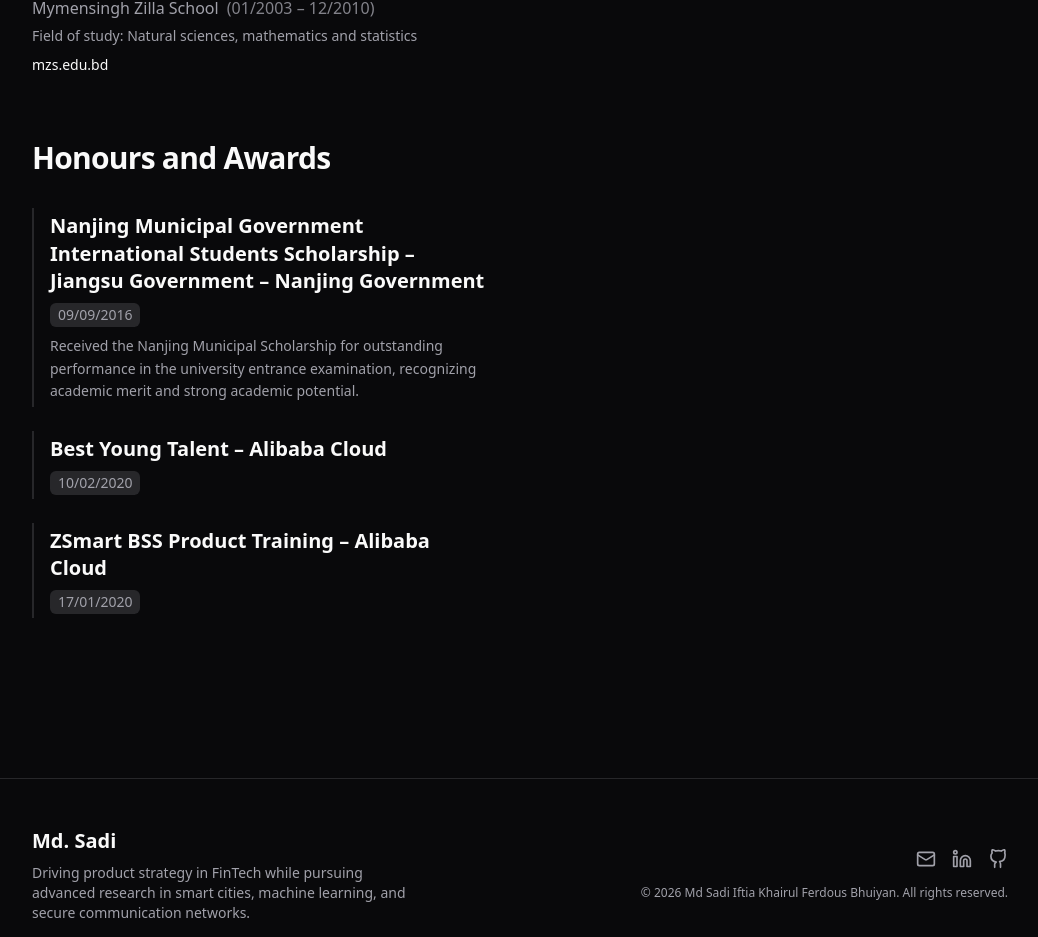
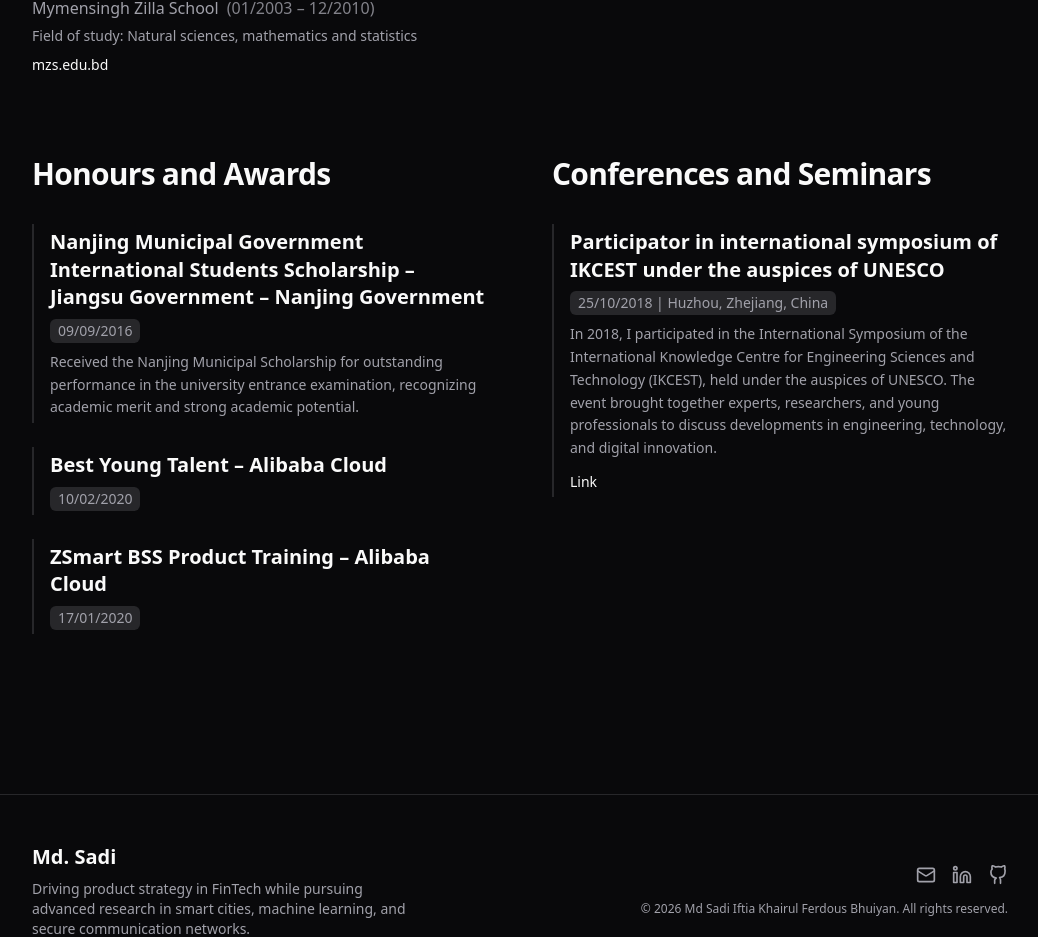
Before and after one commit to sadiifti/Portfolio, a Next.js app: page /Portfolio/ in a window 1280 px wide. Shown: the part 2717-3654 px from the top of the page, without its empty margins (120-1158 px from the left). Built offline with nearby package versions, Linux system fonts and the light colour scheme.

Commit message:
Added Conferences section side-by-side with Honours

```diff
--- a/src/components/Skills.tsx
+++ b/src/components/Skills.tsx
@@ -54,6 +54,15 @@ const awards = [
   {
     title: "ZSmart BSS Product Training – Alibaba Cloud",
     date: "17/01/2020"
+  }
+];
+
+const conferences = [
+  {
+    title: "Participator in international symposium of IKCEST under the auspices of UNESCO",
+    date: "25/10/2018 | Huzhou, Zhejiang, China",
+    description: "In 2018, I participated in the International Symposium of the International Knowledge Centre for Engineering Sciences and Technology (IKCEST), held under the auspices of UNESCO. The event brought together experts, researchers, and young professionals to discuss developments in engineering, technology, and digital innovation.",
+    link: "http://www.ikcest.org/index.htm"
   }
 ];
 
@@ -117,16 +126,7 @@ export function Skills() {
               ))}
             </div>
 
-            <h2 className="text-3xl font-bold tracking-tight mb-8 mt-16">Honours and Awards</h2>
-            <div className="space-y-6">
-              {awards.map((award, index) => (
-                <div key={index} className="space-y-2 border-l-2 border-muted pl-4 py-1">
-                  <h3 className="text-xl font-semibold leading-snug">{award.title}</h3>
-                  <p className="text-sm text-muted-foreground font-medium bg-muted w-fit px-2 py-0.5 rounded-md">{award.date}</p>
-                  {award.description && <p className="text-muted-foreground leading-relaxed mt-2 text-sm">{award.description}</p>}
-                </div>
-              ))}
-            </div>
+
           </div>
 
           <div>
@@ -150,6 +150,38 @@ export function Skills() {
             </div>
           </div>
         </div>
+
+        <div className="grid grid-cols-1 md:grid-cols-2 gap-16 mt-20">
+          <div>
+            <h2 className="text-3xl font-bold tracking-tight mb-8">Honours and Awards</h2>
+            <div className="space-y-6">
+              {awards.map((award, index) => (
+                <div key={index} className="space-y-2 border-l-2 border-muted pl-4 py-1">
+                  <h3 className="text-xl font-semibold leading-snug">{award.title}</h3>
+                  <p className="text-sm text-muted-foreground font-medium bg-muted w-fit px-2 py-0.5 rounded-md">{award.date}</p>
+                  {award.description && <p className="text-muted-foreground leading-relaxed mt-2 text-sm">{award.description}</p>}
+                </div>
+              ))}
+            </div>
+          </div>
+          <div>
+            <h2 className="text-3xl font-bold tracking-tight mb-8">Conferences and Seminars</h2>
+            <div className="space-y-6">
+              {conferences.map((conf, index) => (
+                <div key={index} className="space-y-2 border-l-2 border-muted pl-4 py-1">
+                  <h3 className="text-xl font-semibold leading-snug">{conf.title}</h3>
+                  <p className="text-sm text-muted-foreground font-medium bg-muted w-fit px-2 py-0.5 rounded-md">{conf.date}</p>
+                  {conf.description && <p className="text-muted-foreground leading-relaxed mt-2 text-sm">{conf.description}</p>}
+                  {conf.link && (
+                    <a href={conf.link} target="_blank" rel="noopener noreferrer" className="text-sm text-primary hover:underline inline-block mt-1 font-medium">
+                      Link
+                    </a>
+                  )}
+                </div>
+              ))}
+            </div>
+          </div>
+        </div>
       </motion.div>
     </section>
   );
```
